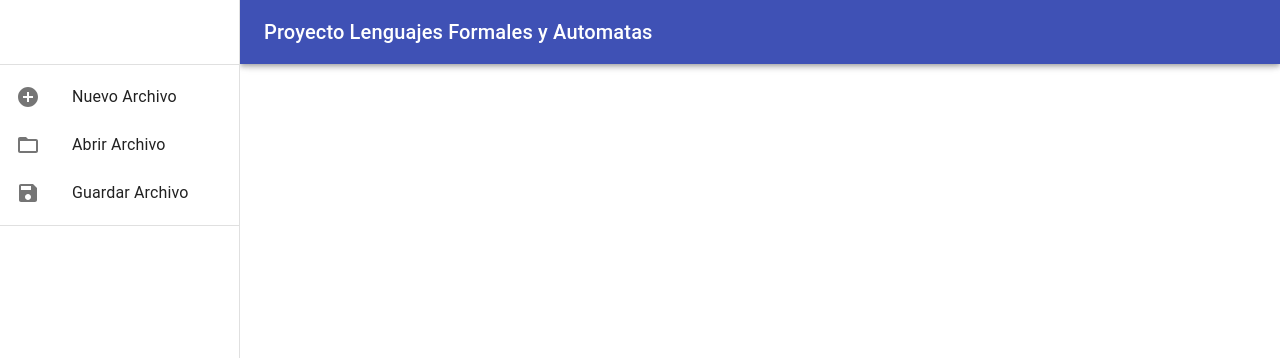
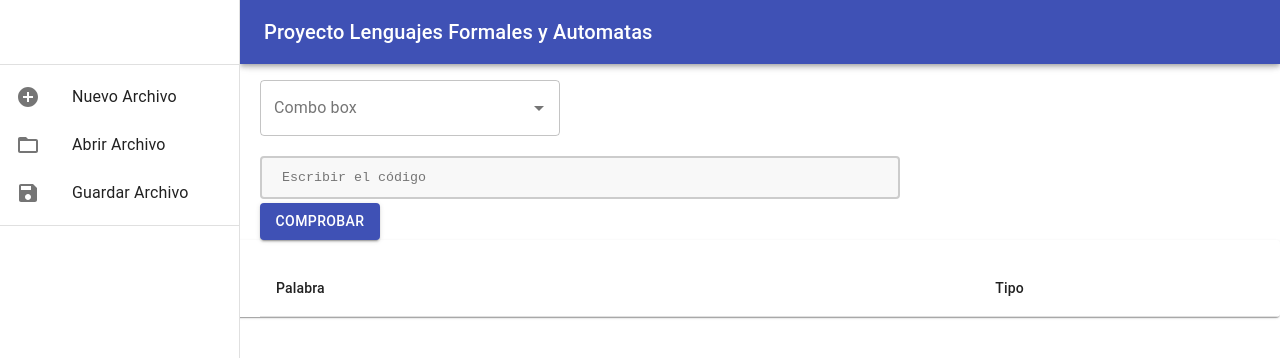
Before and after one commit to TatoBig/Proyecto-LenguajesFormales, a Next.js app: page / in a window 1280 px wide. Shown: the top 358 px of the page. Built offline with nearby package versions, Linux system fonts and the light colour scheme.

Commit message:
Inicio de lógica y funcionalidad del programa

```diff
--- /dev/null
+++ b/components/Compilador.jsx
@@ -0,0 +1,61 @@
+import React from 'react'
+import { makeStyles, TextareaAutosize, Button } from '@material-ui/core'
+import TextField from '@material-ui/core/TextField'
+import Autocomplete from '@material-ui/lab/Autocomplete'
+import Tabla from './Tabla'
+
+const useStyles = makeStyles((theme) => ({
+    root: {
+        display: 'flex',
+        width: `calc(100% - 240px)`,
+        marginLeft: 260,
+        marginTop: 80,
+    },
+    button: {
+      display: 'flex',
+      width: "120px",
+      marginLeft: 260,
+  },
+    textarea: {
+        width: "50%",
+        height: "150px",
+        padding: "12px 20px",
+        boxSizing: "border-box",
+        border: "2px solid #ccc",
+        borderRadius: "4px",
+        backgroundColor: "#f8f8f8",
+        resize: "none",
+        marginLeft: 260,
+        marginTop: 20,
+    }
+  }));
+
+function Compilador (props) {
+    const classes = useStyles()
+    return (
+        <React.Fragment>
+            <Autocomplete
+              className={classes.root}
+              id="combo-box-demo"
+              options={props.tokens}
+              getOptionLabel={(option) => option.valor}
+              style={{ width: 300 }}
+              renderInput={(params) => <TextField {...params} label="Combo box" variant="outlined" />}
+            />
+            <TextareaAutosize
+              className={classes.textarea}
+              rowsMax={4}
+              aria-label="maximum height"
+              placeholder="Escribir el código"
+              defaultValue=""
+              onChange={props.onChange}
+            />
+            <Button className={classes.button} onClick={props.onClick} variant="contained" color="primary">
+              Comprobar
+            </Button>
+            <Tabla tokens={props.tokens}/>
+        </React.Fragment>
+    )
+}
+
+export default Compilador
--- a/components/Navbar.jsx
+++ b/components/Navbar.jsx
@@ -13,7 +13,7 @@ const useStyles = makeStyles((theme) => ({
       flexGrow: 1,
     },
     appBar: {
-        width: `calc(100% - ${240}px)`,
+        width: `calc(100% - 240px)`,
         marginLeft: 240,
       },
   }));
--- a/components/SideBar.jsx
+++ b/components/SideBar.jsx
@@ -10,8 +10,6 @@ import Divider from '@material-ui/core/Divider';
 import ListItem from '@material-ui/core/ListItem';
 import ListItemIcon from '@material-ui/core/ListItemIcon';
 import ListItemText from '@material-ui/core/ListItemText';
-import InboxIcon from '@material-ui/icons/MoveToInbox';
-import MailIcon from '@material-ui/icons/Mail';
 import SaveIcon from '@material-ui/icons/Save';
 import AddCircleIcon from '@material-ui/icons/AddCircle';
 import FolderOpenIcon from '@material-ui/icons/FolderOpen';
--- /dev/null
+++ b/components/Tabla.jsx
@@ -0,0 +1,54 @@
+import React from 'react';
+import { makeStyles } from '@material-ui/core/styles';
+import Table from '@material-ui/core/Table';
+import TableBody from '@material-ui/core/TableBody';
+import TableCell from '@material-ui/core/TableCell';
+import TableContainer from '@material-ui/core/TableContainer';
+import TableHead from '@material-ui/core/TableHead';
+import TableRow from '@material-ui/core/TableRow';
+import Paper from '@material-ui/core/Paper';
+
+const useStyles = makeStyles({
+  table: {
+    marginTop: 20,
+    width: 1200,
+    marginLeft: 260,
+  },
+});
+
+function createData(name, calories, fat, carbs, protein) {
+  return { name, calories, fat, carbs, protein };
+}
+
+
+
+function Tabla(props) {
+  const classes = useStyles();
+
+  return (
+    <TableContainer component={Paper}>
+      <Table className={classes.table} aria-label="simple table">
+        <TableHead>
+          <TableRow>
+            <TableCell>Palabra</TableCell>
+            <TableCell align="right">Tipo</TableCell>
+            <TableCell align="right">Estado</TableCell>
+          </TableRow>
+        </TableHead>
+        <TableBody>
+          {props.tokens.map((token) => (
+            <TableRow key={token}>
+              <TableCell component="th" scope="row">
+                {token}
+              </TableCell>
+              <TableCell align="right">TIPO</TableCell>
+              <TableCell align="right">ESTADO</TableCell>
+            </TableRow>
+          ))}
+        </TableBody>
+      </Table>
+    </TableContainer>
+  );
+}
+
+export default Tabla
--- a/package.json
+++ b/package.json
@@ -10,6 +10,7 @@
   "dependencies": {
     "@material-ui/core": "^4.11.3",
     "@material-ui/icons": "^4.11.2",
+    "@material-ui/lab": "^4.0.0-alpha.57",
     "next": "10.0.9",
     "react": "17.0.1",
     "react-dom": "17.0.1"
--- a/pages/_app.js
+++ b/pages/_app.js
@@ -1,14 +1,60 @@
 import '../styles/globals.css'
-import React from 'react'
+import React, { useState, useMemo, useRef, useCallback } from 'react'
 import Navbar from '../components/Navbar'
 import SideBar from '../components/SideBar'
+import Compilador from '../components/Compilador';
+
+const tokens = [
+  { valor: 'entero', tipo: 'palabra_reservada'},
+  { valor: 'decimal', tipo: 'palabra_reservada'},
+  { valor: 'booleano', tipo: 'palabra_reservada'},
+  { valor: 'cadena', tipo: 'palabra_reservada'},
+  { valor: 'si', tipo: 'palabra_reservada'},
+  { valor: 'sino', tipo: 'palabra_reservada'},
+  { valor: 'mientras', tipo: 'palabra_reservada'},
+  { valor: 'hacer', tipo: 'palabra_reservada'},
+  { valor: 'verdadero', tipo: 'palabra_reservada'},
+  { valor: 'falso', tipo: 'palabra_reservada'},
+  { valor: '+', tipo: 'operador'},
+  { valor: '-', tipo: 'operador'},
+  { valor: '*', tipo: 'operador'},
+  { valor: '/', tipo: 'operador'},
+  { valor: '%', tipo: 'operador'},
+  { valor: '=', tipo: 'operador'},
+  { valor: '==', tipo: 'operador'},
+  { valor: '<', tipo: 'operador'},
+  { valor: '>', tipo: 'operador'},
+  { valor: '>=', tipo: 'operador'},
+  { valor: '<=', tipo: 'operador'}
+];
+
+function App() {
+  const [ palabras, setPalabras ] = useState([])
+  let oracion = ''
+
+  const crearArrayOracion = () => {
+    setPalabras(oracion.split(" "))
+    console.log(palabras)
+  }
 
 
-function App() {
+  const handleChange = e => {
+    oracion = e.target.value
+    console.log({
+      value: e.target.value
+    })
+  }
+
+  const handleOnClick = e => {
+    console.log(`${oracion}`)
+    crearArrayOracion()
+  }
+
   return (
     <React.Fragment>
       <Navbar/>
       <SideBar/>
+      <Compilador onChange={handleChange} onClick={handleOnClick} tokens={palabras}/>
     </React.Fragment>
   )
 }
```
Also changed, not shown: 1 other file (tests, documents, lock files or other folders).
